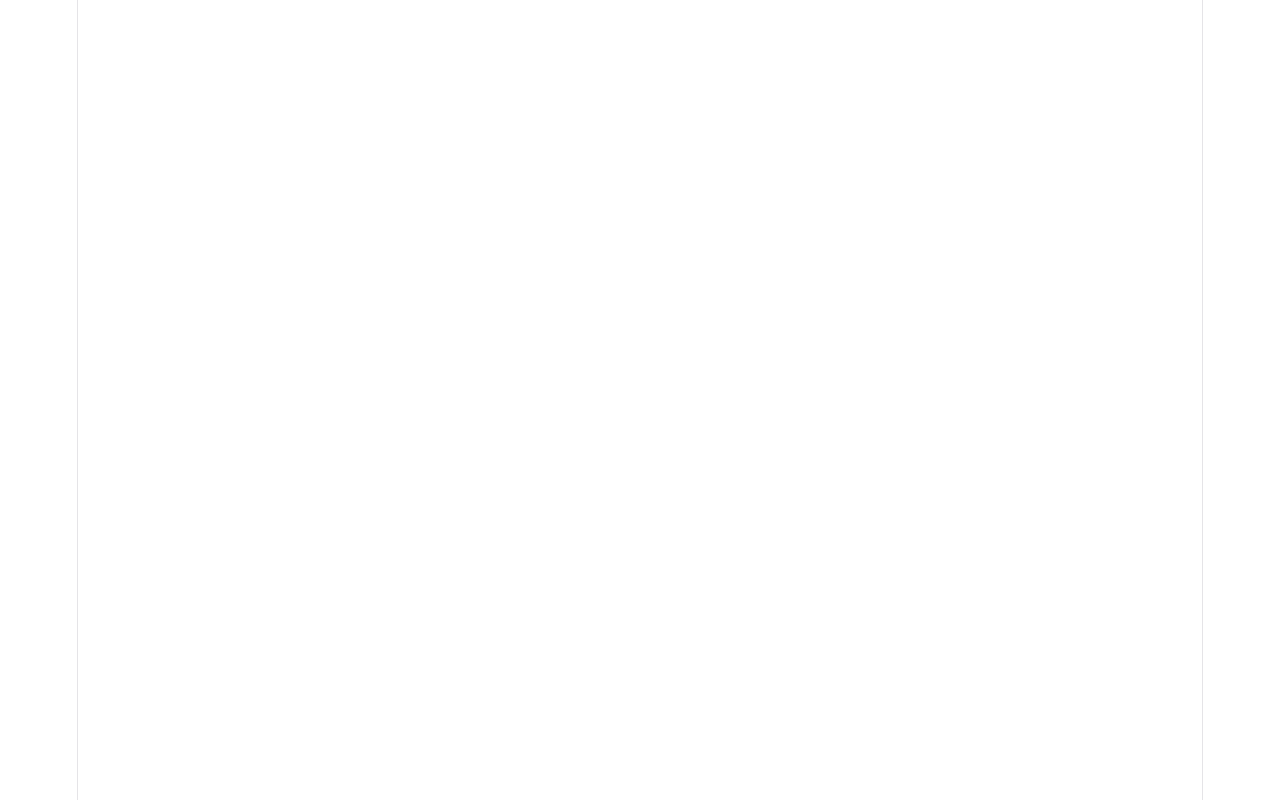
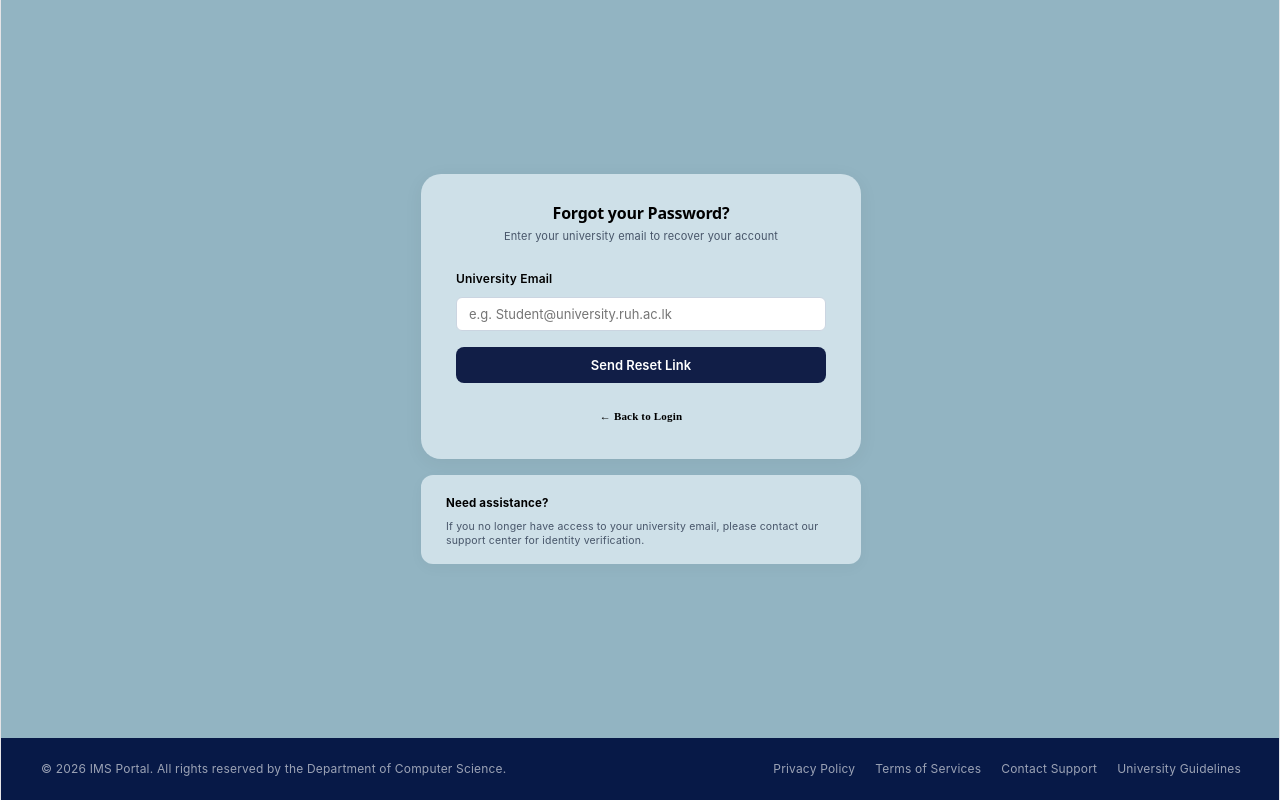
Before and after one commit to fayazafadzil/Internship-Management-System, a React (Vite) app: page /forgot in a window 1280 px wide. Before the commit this address had no page. Built offline with nearby package versions, Linux system fonts and the light colour scheme.

Commit message:
Added Forgot Password page and linked back to Login

```diff
--- a/src/App.jsx
+++ b/src/App.jsx
@@ -1,7 +1,8 @@
 import { BrowserRouter as Router, Routes, Route } from "react-router-dom";
 import HomePage from "./HomePage";
 import SignUp from "./signup";
-import SignIn from "./Login"; // 👈 මෙන්න මෙතනින් Login.jsx එක සම්බන්ධ කළා
+import SignIn from "./Login";
+import Forgot from "./Forgot"; // 👈 අලුතින් Forgot Password පේජ් එක මෙතනින් Import කලා
 
 export default function App() {
   return (
@@ -9,7 +10,10 @@ export default function App() {
       <Routes>
         <Route path="/" element={<HomePage />} />
         <Route path="/signup" element={<SignUp />} />
-        <Route path="/login" element={<SignIn />} /> {/* 👈 ප්ලේස්හෝල්ඩර් එක වෙනුවට SignIn එක දැම්මා */}
+        <Route path="/login" element={<SignIn />} />
+
+        {/* 👈 Forgot Password පේජ් එක සඳහා Route එක සම්බන්ධ කලා */}
+        <Route path="/forgot" element={<Forgot />} />
       </Routes>
     </Router>
   );
--- /dev/null
+++ b/src/Forgot.jsx
@@ -0,0 +1,212 @@
+import { useState } from "react";
+import { useNavigate } from "react-router-dom";
+
+export default function Forgot() {
+  const [email, setEmail] = useState("");
+  const [error, setError] = useState("");
+  const navigate = useNavigate();
+
+  const handleChange = (e) => {
+    setEmail(e.target.value);
+    setError("");
+  };
+
+  const handleSubmit = (e) => {
+    e.preventDefault();
+    if (!email.trim()) {
+      setError("Required");
+      return;
+    } else if (!/\S+@\S+\.\S+/.test(email)) {
+      setError("Invalid email");
+      return;
+    }
+    alert("Reset link sent successfully!");
+  };
+
+  const inputStyle = {
+    width: "100%",
+    padding: "8px 12px",
+    border: `1px solid ${error ? "#e53e3e" : "#cbd5e1"}`,
+    borderRadius: "6px",
+    fontSize: "13px",
+    color: "#334155",
+    outline: "none",
+    boxSizing: "border-box",
+    fontFamily: "'Inter', sans-serif",
+    background: "#fff",
+    transition: "all 0.2s",
+  };
+
+  return (
+    <>
+      <style>{`
+        html, body, #root {
+          margin: 0 !important;
+          padding: 0 !important;
+          width: 100% !important;
+          height: 100vh !important;
+          background: #92b4c2 !important;
+          overflow: hidden !important;
+        }
+
+        * {
+          box-sizing: border-box;
+          margin: 0;
+          padding: 0;
+        }
+
+        .forgot-input:focus {
+          border-color: #111e47 !important;
+        }
+
+        .reset-btn-style:hover {
+          background: #0f1c3f !important;
+        }
+
+        .action-link {
+          color: #000;
+          font-weight: 700;
+          cursor: pointer;
+          text-decoration: none;
+          font-size: 11px;
+          font-family: "'Inter', sans-serif";
+        }
+        .action-link:hover { text-decoration: underline; }
+      `}</style>
+
+      <div style={{
+        height: "100vh",
+        width: "100vw",
+        display: "flex",
+        flexDirection: "column",
+        justifyContent: "space-between",
+        fontFamily: "'Inter', sans-serif",
+        overflow: "hidden",
+        position: "relative"
+      }}>
+
+        <div style={{
+          flex: 1,
+          display: "flex",
+          alignItems: "center",
+          justifyContent: "center",
+          padding: "10px 20px",
+        }}>
+
+          <div style={{ width: "100%", maxWidth: "440px" }}>
+
+            <div style={{
+              background: "#cee0e8",
+              padding: "30px 35px",
+              borderRadius: "20px",
+              boxShadow: "0 4px 20px rgba(0, 0, 0, 0.05)",
+              textAlign: "center",
+              marginBottom: "16px"
+            }}>
+
+              <div style={{ marginBottom: "22px" }}>
+                <h2 style={{ fontSize: "16px", fontWeight: "700", marginBottom: "6px", color: "#000" }}>
+                  Forgot your Password?
+                </h2>
+                <p style={{ color: "#475569", fontSize: "11px", lineHeight: "1.4" }}>
+                  Enter your university email to recover your account
+                </p>
+              </div>
+
+              <form onSubmit={handleSubmit} noValidate>
+
+                <div style={{ marginBottom: "16px" }}>
+                  <label style={{
+                    display: "block",
+                    fontSize: "12px",
+                    fontWeight: "600",
+                    color: "#000000",
+                    marginBottom: "5px",
+                    textAlign: "left"
+                  }}>University Email</label>
+                  <input
+                    className="forgot-input"
+                    type="email"
+                    placeholder="e.g. Student@university.ruh.ac.lk"
+                    value={email}
+                    onChange={handleChange}
+                    style={inputStyle}
+                  />
+                  {error && <p style={{ color: "#e53e3e", fontSize: "10px", marginTop: "2px", textAlign: "left" }}>{error}</p>}
+                </div>
+
+                <div style={{ textAlign: "center", marginBottom: "20px" }}>
+                  <button
+                    type="submit"
+                    className="reset-btn-style"
+                    style={{
+                      width: "100%",
+                      padding: "10px",
+                      background: "#111e47",
+                      color: "#fff",
+                      border: "none",
+                      borderRadius: "8px",
+                      fontSize: "13px",
+                      fontWeight: "600",
+                      cursor: "pointer",
+                      fontFamily: "'Inter', sans-serif",
+                      transition: "background 0.2s"
+                    }}
+                  >
+                    Send Reset Link
+                  </button>
+                </div>
+
+                {/* ── 修正 කලා: දැන් මේක ක්ලික් කරාම කෙලින්ම "/login" එකට යනවා ── */}
+                <p style={{ fontSize: "12px" }}>
+                  <span onClick={() => navigate("/login")} className="action-link">&larr; Back to Login</span>
+                </p>
+
+              </form>
+            </div>
+
+            <div style={{
+              background: "#cee0e8",
+              padding: "15px 25px",
+              borderRadius: "12px",
+              boxShadow: "0 4px 15px rgba(0, 0, 0, 0.03)",
+              textAlign: "left"
+            }}>
+              <h4 style={{ fontSize: "11.5px", fontWeight: "700", color: "#000", marginBottom: "3px" }}>
+                Need assistance?
+              </h4>
+              <p style={{ color: "#475569", fontSize: "10.5px", lineHeight: "1.4" }}>
+                If you no longer have access to your university email, please contact our support center for identity verification.
+              </p>
+            </div>
+
+          </div>
+        </div>
+
+        <footer style={{
+          background: "#071947",
+          color: "rgba(255,255,255,0.6)",
+          padding: "18px 40px",
+          display: "flex",
+          alignItems: "center",
+          justifyContent: "space-between",
+          fontSize: "12px",
+          width: "100%",
+          flexShrink: 0,
+          zIndex: 10
+        }}>
+          <div>
+
+            &copy; 2026 IMS Portal. All rights reserved by the Department of Computer Science.
+          </div>
+          <div style={{ display: "flex", gap: "20px" }}>
+            {["Privacy Policy", "Terms of Services", "Contact Support", "University Guidelines"].map(l => (
+              <a href="#" key={l} style={{ color: "rgba(255,255,255,0.6)", textDecoration: "none" }}>{l}</a>
+            ))}
+          </div>
+        </footer>
+
+      </div>
+    </>
+  );
+}
--- a/src/Login.jsx
+++ b/src/Login.jsx
@@ -194,7 +194,8 @@ export default function SignIn() {
               <div style={{ marginBottom: "12px" }}>
                 <div style={{ display: "flex", justifyContent: "space-between", alignItems: "center", marginBottom: "4px" }}>
                   <label style={{ ...labelStyle, marginBottom: 0 }}>Password</label>
-                  <span onClick={() => alert("Forgot Password functionality coming soon!")} className="action-link" style={{ color: "#64748b", fontWeight: "500" }}>Forgot Password?</span>
+                  {/* ── මෙතනින් Forgot Password පේජ් එකට Navigate වෙනවා ── */}
+                  <span onClick={() => navigate("/forgot")} className="action-link" style={{ color: "#64748b", fontWeight: "500" }}>Forgot Password?</span>
                 </div>
                 <div style={{ position: "relative" }}>
                   <input
```
